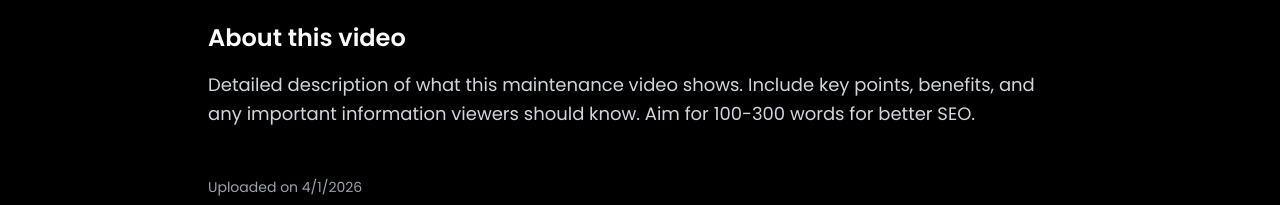
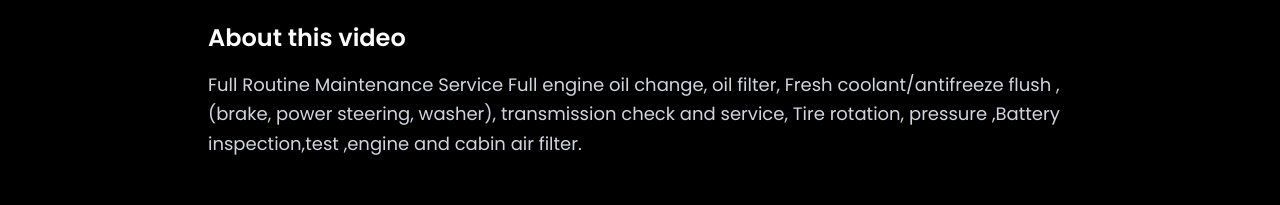
Before and after one commit to oscpaul/a-b, a Next.js app: page /maintenance-2 in a window 1280 px wide. Shown: the part 726-931 px from the top of the page. Built offline with nearby package versions, Linux system fonts and the light colour scheme.

Commit message:
Update page.tsx

```diff
--- a/app/maintenance-2/page.tsx
+++ b/app/maintenance-2/page.tsx
@@ -7,12 +7,12 @@ import Link from 'next/link';
 
 // Video details - change these to match your video
 const videoTitle = "Maintenance Video Title";           // Make it descriptive
-const videoDescription = "Detailed description of what this maintenance video shows. Include key points, benefits, and any important information viewers should know. Aim for 100-300 words for better SEO.";
+const videoDescription = " Full Routine Maintenance Service Full engine oil change, oil filter, Fresh coolant/antifreeze flush ,(brake, power steering, washer), transmission check and service, Tire rotation, pressure ,Battery inspection,test ,engine and cabin air filter.";
 const videoUploadDate = "2026-04-01";                   // Use actual upload date (YYYY-MM-DD)
 const videoDuration = "PT2M45S";                        // ISO 8601 format: PT minutes M seconds S  (e.g. PT1M30S = 1 min 30 sec)
-const thumbnailUrl = "https://yoursite.com/thumbnails/44D26A87-4FE2-41DB-A7AA-E43DD3E0C011.jpg"; // Full absolute URL
-const videoContentUrl = "https://yoursite.com/44D26A87-4FE2-41DB-A7AA-E43DD3E0C011.mp4";     // Full absolute URL to your MP4
-const videoEmbedUrl = "https://yoursite.com/watch/maintenance-video";                       // Usually same as page URL
+const thumbnailUrl = "https://www.devwordpressspace.site/thumbnail/44D26A87-4FE2-41DB-A7AA-E43DD3E0C011.jpg"; // Full absolute URL
+const videoContentUrl = "https://www.devwordpressspace.site/44D26A87-4FE2-41DB-A7AA-E43DD3E0C011.mp4";     // Full absolute URL to your MP4
+const videoEmbedUrl = "https://www.devwordpressspace.site/maintenance-2";                       // Usually same as page URL
 
 export const metadata: Metadata = {
   title: videoTitle,
```
